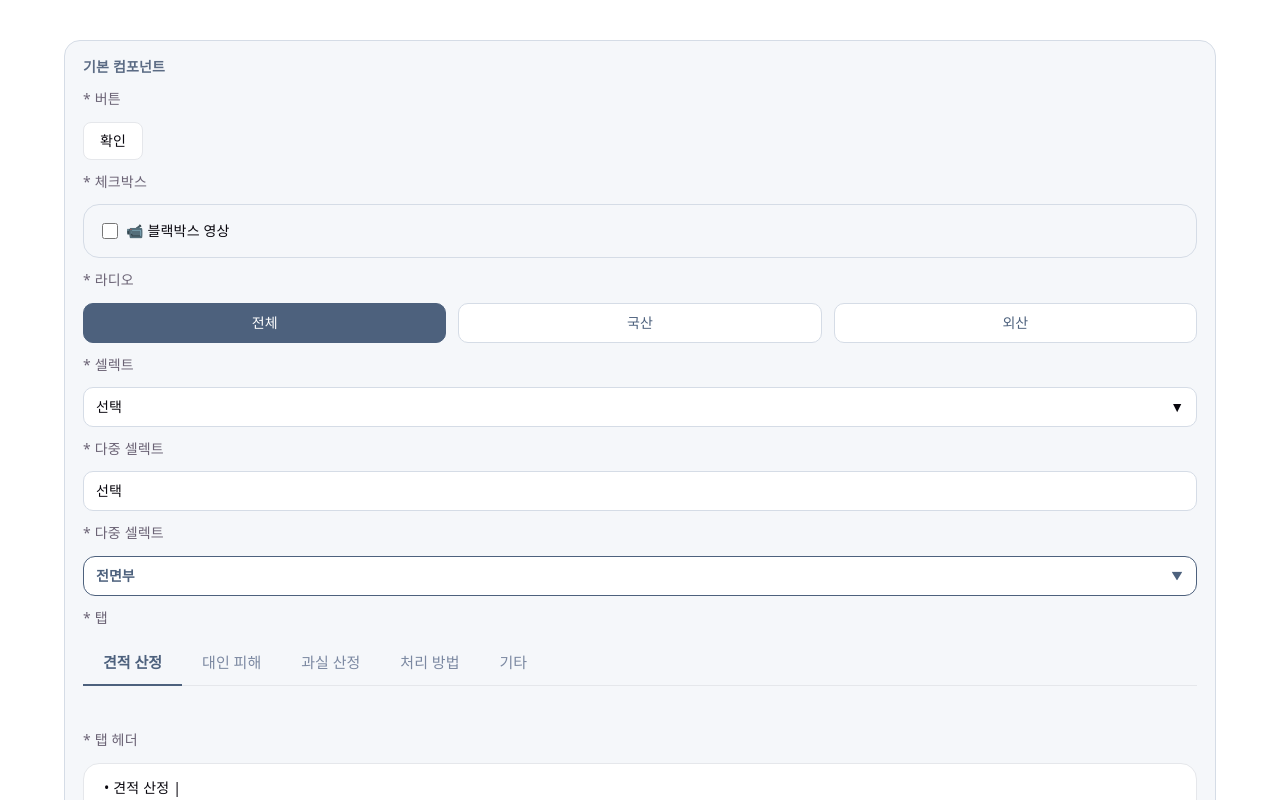
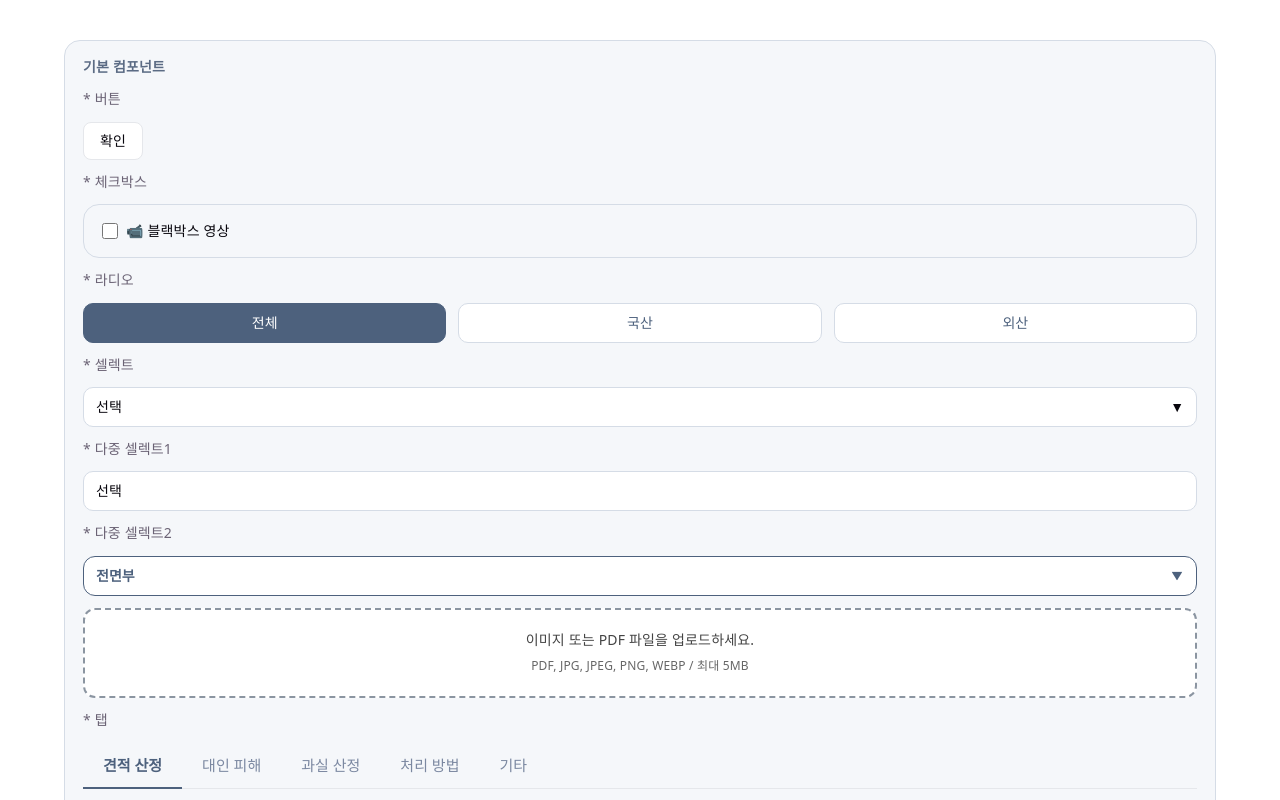
Before and after one commit to munjung/mvp-fe, a React (Vite) app: page /guide in a window 1280 px wide. Shown: the top 800 px of the page. Built offline with nearby package versions, Linux system fonts and the light colour scheme.

Commit message:
Feat: 파일업로드 추가(일단 껍데기만..)

```diff
--- a/package.json
+++ b/package.json
@@ -19,6 +19,7 @@
     "qs": "^6.15.0",
     "react": "^19.2.4",
     "react-dom": "^19.2.4",
+    "react-dropzone": "^15.0.0",
     "react-hook-form": "^7.71.2",
     "react-icons": "^5.6.0",
     "react-router-dom": "^7.13.1",
--- /dev/null
+++ b/src/components/common/BaseFileUpload.tsx
@@ -0,0 +1,158 @@
+import { useCallback, useState } from 'react'
+import { useDropzone, type Accept } from 'react-dropzone'
+import BaseButton from './BaseButton'
+
+interface BaseFileUploadProps {
+  value: File[]
+  onChange: (files: File[]) => void
+  multiple?: boolean
+  accept?: Accept
+  maxSize?: number
+  disabled?: boolean
+  placeholder?: string
+}
+
+const DEFAULT_ACCEPT: Accept = {
+  'image/*': ['.jpg', '.jpeg', '.png', '.webp'],
+  'application/pdf': ['.pdf'],
+}
+
+const DEFAULT_MAX_SIZE = 10 * 1024 * 1024
+
+export default function BaseFileUpload({
+  value,
+  onChange,
+  multiple = true,
+  accept = DEFAULT_ACCEPT,
+  maxSize = DEFAULT_MAX_SIZE,
+  disabled = false,
+  placeholder = '파일을 선택하거나 드래그하세요.',
+}: BaseFileUploadProps) {
+  const [error, setError] = useState('')
+
+  const handleDrop = useCallback(
+    (acceptedFiles: File[]) => {
+      if (disabled || acceptedFiles.length === 0) return
+
+      const validFiles = acceptedFiles.filter((file) => file.size > 0)
+
+      if (validFiles.length !== acceptedFiles.length) {
+        setError('빈 파일은 업로드할 수 없습니다.')
+      } else {
+        setError('')
+      }
+
+      if (validFiles.length === 0) return
+
+      if (!multiple) {
+        const nextFile = validFiles[0]
+
+        const isDuplicate =
+          value.length > 0 &&
+          value.some(
+            (file) =>
+              file.name === nextFile.name &&
+              file.size === nextFile.size &&
+              file.lastModified === nextFile.lastModified,
+          )
+
+        if (isDuplicate) {
+          setError('동일한 파일은 다시 추가할 수 없습니다.')
+          return
+        }
+
+        onChange([nextFile])
+        setError('')
+        return
+      }
+
+      const mergedFiles = [...value]
+
+      validFiles.forEach((newFile) => {
+        const isDuplicate = mergedFiles.some(
+          (file) =>
+            file.name === newFile.name &&
+            file.size === newFile.size &&
+            file.lastModified === newFile.lastModified,
+        )
+
+        if (!isDuplicate) {
+          mergedFiles.push(newFile)
+        }
+      })
+
+      const addedCount = mergedFiles.length - value.length
+
+      if (addedCount === 0) {
+        setError('동일한 파일은 다시 추가할 수 없습니다.')
+        return
+      }
+
+      onChange(mergedFiles)
+      setError('')
+    },
+    [disabled, multiple, onChange, value],
+  )
+
+  const handleRemove = (removeIndex: number) => {
+    if (disabled) return
+    onChange(value.filter((_, index) => index !== removeIndex))
+    setError('')
+  }
+
+  const { getRootProps, getInputProps, isDragActive, fileRejections } = useDropzone({
+    onDrop: handleDrop,
+    multiple,
+    accept,
+    maxSize,
+    disabled,
+  })
+
+  const rejectionMessage =
+    fileRejections.length > 0
+      ? `파일 형식 또는 용량 제한을 확인해주세요. (최대 ${Math.floor(maxSize / 1024 / 1024)}MB)`
+      : ''
+
+  return (
+    <div className={`base-file-upload ${disabled ? 'is-disabled' : ''}`}>
+      <div
+        {...getRootProps({
+          className: `base-file-upload__dropzone ${isDragActive ? 'is-drag-active' : ''}`,
+        })}
+      >
+        <input {...getInputProps()} />
+        <p className="base-file-upload__placeholder">{placeholder}</p>
+        <p className="base-file-upload__guide">
+          PDF, JPG, JPEG, PNG, WEBP / 최대 {Math.floor(maxSize / 1024 / 1024)}MB
+        </p>
+      </div>
+
+      {(error || rejectionMessage) && (
+        <p className="base-file-upload__error">{error || rejectionMessage}</p>
+      )}
+
+      {value.length > 0 && (
+        <ul className="base-file-upload__list">
+          {value.map((file, index) => (
+            <li
+              key={`${file.name}-${file.lastModified}-${index}`}
+              className="base-file-upload__item"
+            >
+              <span className="base-file-upload__name">{file.name}</span>
+
+              <BaseButton
+                type="button"
+                size="sm"
+                variant="secondary"
+                disabled={disabled}
+                onClick={() => handleRemove(index)}
+              >
+                삭제
+              </BaseButton>
+            </li>
+          ))}
+        </ul>
+      )}
+    </div>
+  )
+}
--- a/src/components/common/index.ts
+++ b/src/components/common/index.ts
@@ -1,5 +1,9 @@
+export { default as BaseTab } from './BaseTab'
+export { default as BaseTabHeader } from './BaseTabHeader'
+export type { BadgeMeta } from './BaseTabHeader'
+
 export { default as BaseButton } from './BaseButton'
-export { default as BaseCheckbox } from './BaseCheckBox'
+export { default as BaseCheckbox } from './BaseCheckbox'
 export { default as BaseRadio } from './BaseRadio'
 export { default as BaseSelect } from './BaseSelect'
 export { default as BaseMultiSelect } from './BaseMultiSelect'
@@ -8,6 +12,4 @@ export { default as BaseSection } from './BaseSection'
 export { default as BaseInput } from './BaseInput'
 export { default as BaseFormField } from './BaseFormField'
 export { default as BaseTextarea } from './BaseTextarea'
-export { default as BaseTab } from './BaseTab'
-export { default as BaseTabHeader } from './BaseTabHeader'
-export type { BadgeMeta } from './BaseTabHeader'
+export { default as BaseFileUpload } from './BaseFileUpload'
--- a/src/pages/GuidePage.tsx
+++ b/src/pages/GuidePage.tsx
@@ -12,6 +12,7 @@ import {
   BaseFormField,
   BaseTab,
   BaseTabHeader,
+  BaseFileUpload,
 } from '@components/common'
 
 const radioOptions = [
@@ -67,6 +68,7 @@ export default function GuidePage() {
   const [textVal, setTextVal] = useState('')
   const [tabVal, setTabVal] = useState(0)
   const [tabHeaderVal, setTabHeaderVal] = useState('')
+  const [files, setFiles] = useState<File[]>([])
 
   return (
     <div className="page">
@@ -96,19 +98,31 @@ export default function GuidePage() {
             placeholder="선택"
           />
 
-          <p>* 다중 셀렉트</p>
+          <p>* 다중 셀렉트1</p>
           <BaseMultiSelect
             options={multiSelectOptions}
             value={multiSelectVal}
             onChange={setMultiSelectVal}
             placeholder="선택"
           />
-          <p>* 다중 셀렉트</p>
+          <p>* 다중 셀렉트2</p>
           <BaseMultiSelectChip
             label="전면부"
             options={multiSelectChipOptions}
             value={chips}
             onChange={setChips}
+          />
+
+          <BaseFileUpload
+            value={files}
+            onChange={setFiles}
+            multiple
+            maxSize={5 * 1024 * 1024}
+            accept={{
+              'image/*': ['.jpg', '.jpeg', '.png'],
+              'application/pdf': ['.pdf'],
+            }}
+            placeholder="이미지 또는 PDF 파일을 업로드하세요."
           />
 
           <p>* 탭</p>
--- a/src/styles/card.css
+++ b/src/styles/card.css
@@ -541,3 +541,89 @@
   background: var(--accent);
   color: var(--white);
 }
+
+/* =========================
+   common - file
+========================= */
+.base-file-upload {
+  display: flex;
+  flex-direction: column;
+  gap: 12px;
+}
+
+.base-file-upload__dropzone {
+  border: 2px dashed #8b95a1;
+  border-radius: 12px;
+  padding: 20px;
+  background: #fff;
+  text-align: center;
+  cursor: pointer;
+  transition:
+    border-color 0.2s ease,
+    background-color 0.2s ease;
+}
+
+.base-file-upload__dropzone:hover {
+  border-color: #4f7cff;
+  background: #f8fbff;
+}
+
+.base-file-upload__dropzone.is-drag-active {
+  border-color: #4f7cff;
+  background: #f8fbff;
+}
+
+.base-file-upload__placeholder {
+  margin: 0;
+  font-size: 14px;
+  color: #444;
+}
+
+.base-file-upload__guide {
+  margin: 6px 0 0;
+  font-size: 12px;
+  color: #666;
+}
+
+.base-file-upload__error {
+  margin: 0;
+  font-size: 12px;
+  color: #d93025;
+}
+
+.base-file-upload__list {
+  display: flex;
+  flex-direction: column;
+  gap: 8px;
+  margin: 0;
+  padding: 0;
+  list-style: none;
+}
+
+.base-file-upload__item {
+  display: flex;
+  align-items: center;
+  justify-content: space-between;
+  gap: 12px;
+  padding: 10px 12px;
+  border: 1px solid #e5e8eb;
+  border-radius: 10px;
+  background: #fff;
+}
+
+.base-file-upload__name {
+  flex: 1;
+  min-width: 0;
+  font-size: 14px;
+  color: #444;
+  word-break: break-all;
+}
+
+.base-file-upload.is-disabled {
+  opacity: 0.6;
+}
+
+.base-file-upload.is-disabled .base-file-upload__dropzone {
+  border-color: #d0d7de;
+  cursor: not-allowed;
+}
```
Also changed, not shown: 1 other file (tests, documents, lock files or other folders).
